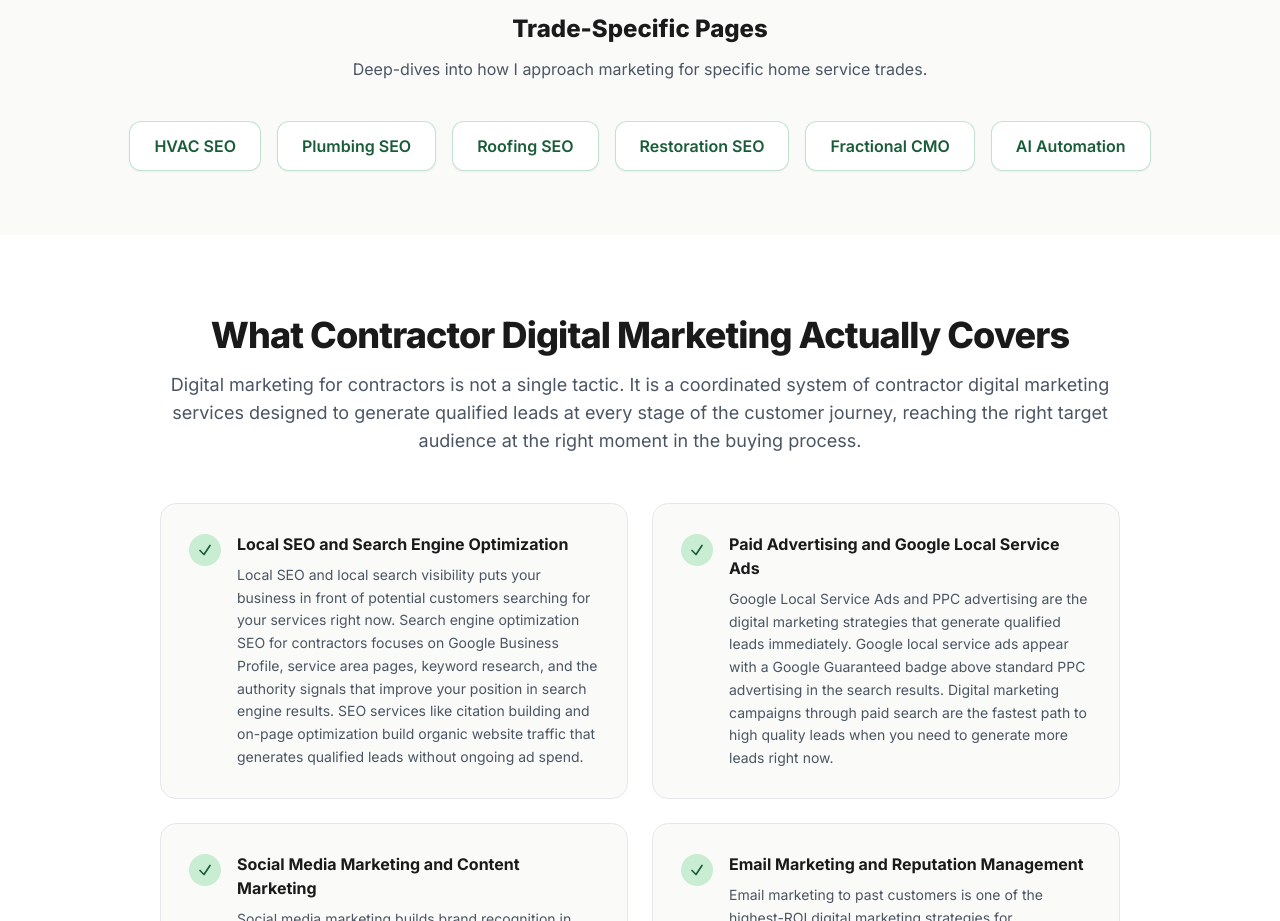
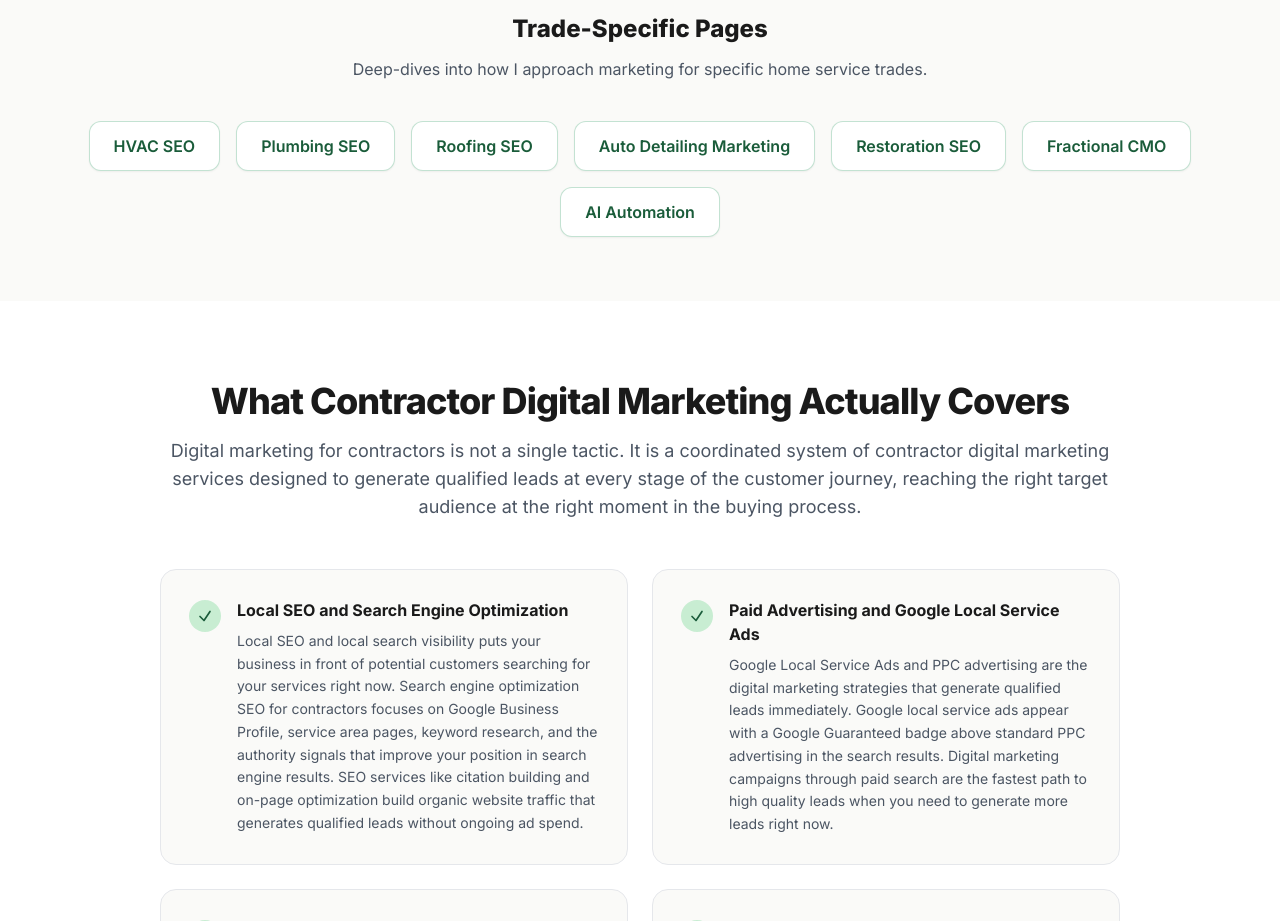
Before and after one commit to SequoiaGeo/next-website, a Next.js app: page /services in a window 1280 px wide. Shown: the part 1280-2201 px from the top of the page. Built offline with nearby package versions, Linux system fonts and the light colour scheme; no server answers.

Commit message:
Link detailing marketing from Services navigation

```diff
--- a/src/app/services/page.tsx
+++ b/src/app/services/page.tsx
@@ -58,6 +58,7 @@ const tradePages = [
   { label: "HVAC SEO", href: "/hvac-seo" },
   { label: "Plumbing SEO", href: "/plumbing-seo" },
   { label: "Roofing SEO", href: "/roofing-seo" },
+  { label: "Auto Detailing Marketing", href: "/auto-detailing-marketing" },
   { label: "Restoration SEO", href: "/restoration-seo" },
   { label: "Fractional CMO", href: "/fractional-cmo" },
   { label: "AI Automation", href: "/ai-automation" },
--- a/src/components/Navigation.tsx
+++ b/src/components/Navigation.tsx
@@ -11,6 +11,7 @@ const serviceLinks = [
     items: [
       { label: "AI SEO / Search Visibility", href: "/geo-agency" },
       { label: "AI Search Assessment", href: "/ai-search-assessment" },
+      { label: "Auto Detailing Marketing", href: "/auto-detailing-marketing" },
       { label: "AI SEO by Market", href: "/geo-agency#markets" },
       { label: "AI Marketing Agents", href: "/marketing-agents" },
     ],
```
